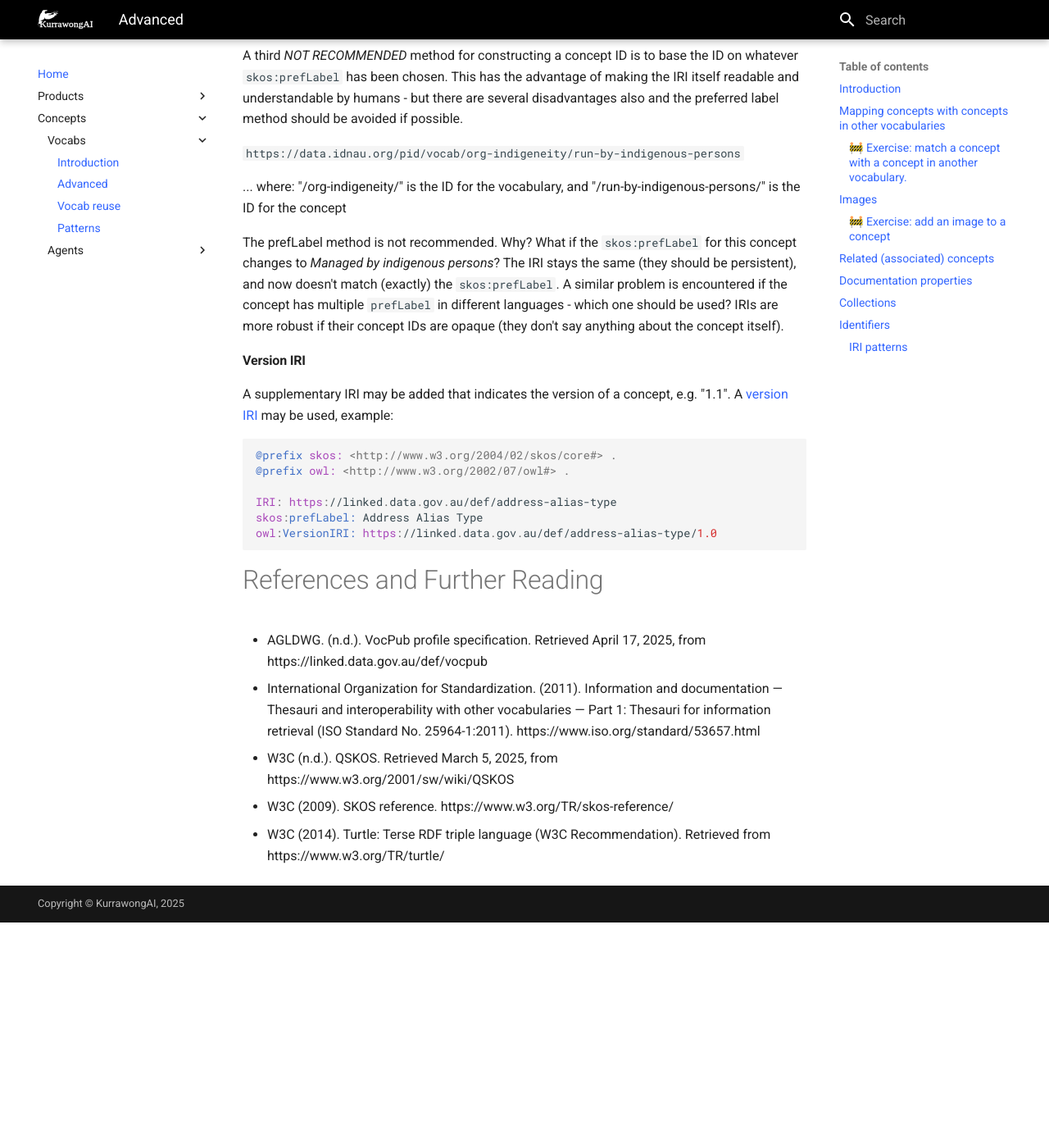
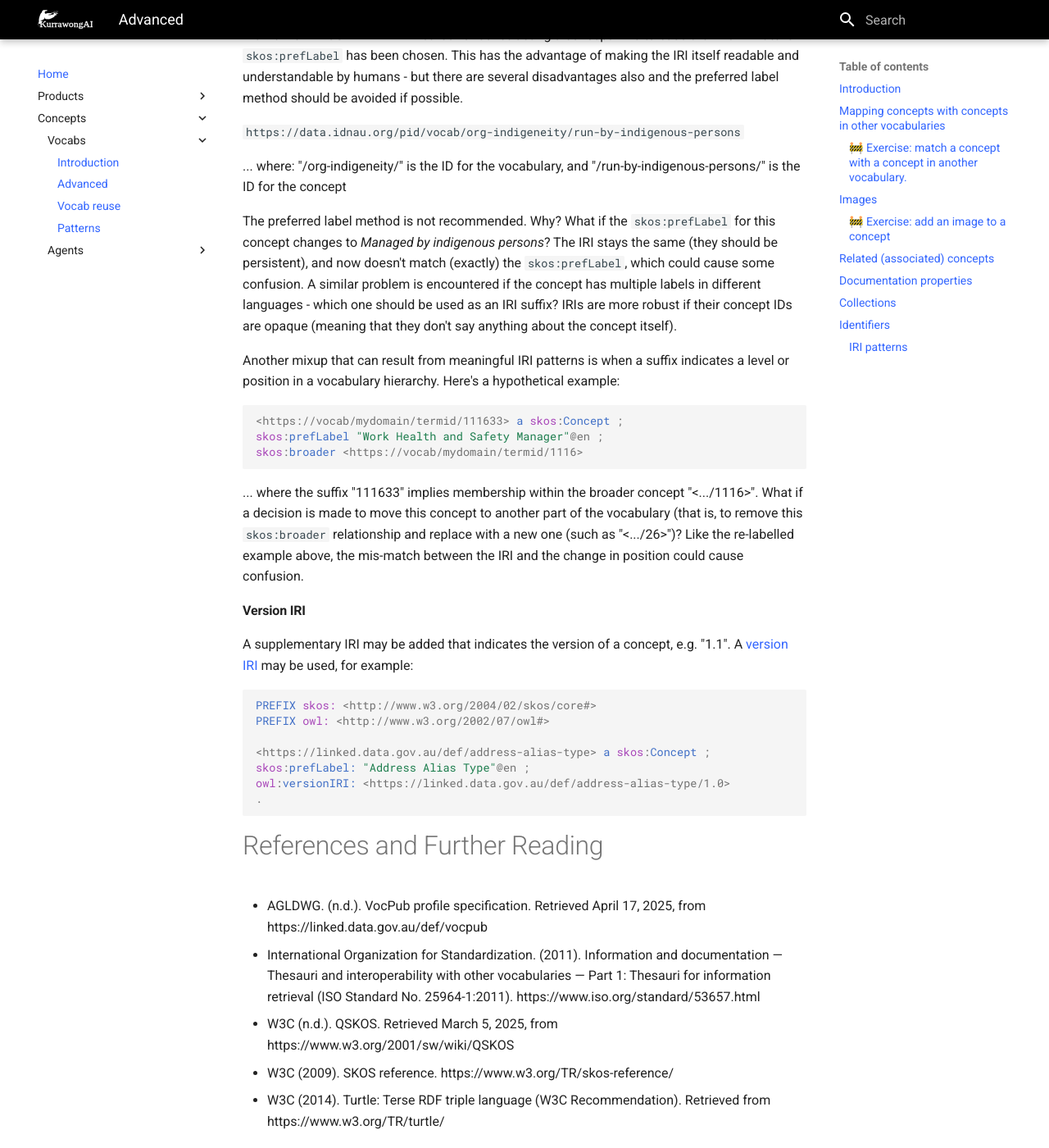
Before and after one commit to Kurrawong/docs, an MkDocs documentation site: the page built from docs/concepts/vocabs/creation.md, in a window 1280 px wide and 1400 px high, scrolled down 6144 px. Shown: the whole window at 82% size. Built offline with MkDocs 1.6.1 and Material for MkDocs 9.7.7, drawn with Linux system fonts in a browser that asks for light colours; before the commit the page ends 7269 px from its top, so only the background shows below that; some of the changed text lies outside the part shown.

Commit message:
Update creation.md

````diff
--- a/docs/concepts/vocabs/creation.md
+++ b/docs/concepts/vocabs/creation.md
@@ -105,7 +105,7 @@
 
 - A `skos:note` - a note can say anything! If appropriate, use the following properties instead that have clearer semantics: `skos:changeNote`, `skos:definition`, `skos:editorialNote`, `skos:example`, or `skos:historyNote`
 - A `skos:changeNote` - you can indicate a change to a label, or even a changed relationship to another concept.
-- A 'skos:definition' - this field is mandatory in VocPub for all `skos:Concept`, `skos:ConceptScheme` and `skos:Collection` instances.
+- A `skos:definition` - this field is mandatory in VocPub for all `skos:Concept`, `skos:ConceptScheme` and `skos:Collection` instances.
 - A `skos:editorialNote` - similar to `skos:ChangeNote` but perhaps for internal use only, such as "Fixed typo [date]" or "review by [date]".
 - A `skos:example` - indicate some thing in the world that exemplifies the concept - this might be any kind of information resource, but references to images is not usually expected in Documentation properties (see [#images] to do this).
 - A `skos:historyNote` - this property must be used to indicate the origins of a `skos:ConceptScheme` or a `skos:Collection`, where the origin cannot be indicated with an IRI (so with a textual reference, e.g. (this vocabulary / collection was created for purpose X by project Y on behalf of agency Z"). For a skos:Concept, the same rules apply if the concept origin is NOT from within its `skos:ConceptScheme`, e.g. "this Concept originated in Vocabulary X, added here [date]".
@@ -179,19 +179,30 @@
 "/org-indigeneity/" is the ID for the vocabulary, and
 "/run-by-indigenous-persons/" is the ID for the concept
 
-The prefLabel method is not recommended. Why? What if the `skos:prefLabel` for this concept changes to _Managed by indigenous persons_? The IRI stays the same (they should be persistent), and now doesn't match (exactly) the ``skos:prefLabel``. A similar problem is encountered if the concept has multiple ``prefLabel`` in different languages - which one should be used? IRIs are more robust if their concept IDs are opaque (they don't say anything about the concept itself).
+The preferred label method is not recommended. Why? What if the `skos:prefLabel` for this concept changes to _Managed by indigenous persons_? The IRI stays the same (they should be persistent), and now doesn't match (exactly) the `skos:prefLabel`, which could cause some confusion. A similar problem is encountered if the concept has multiple labels in different languages - which one should be used as an IRI suffix? IRIs are more robust if their concept IDs are opaque (meaning that they don't say anything about the concept itself).
+
+Another mixup that can result from meaningful IRI patterns is when a suffix indicates a level or position in a vocabulary hierarchy. Here's a hypothetical example:
+
+```turtle
+<https://vocab/mydomain/termid/111633> a skos:Concept ;
+skos:prefLabel "Work Health and Safety Manager"@en ;
+skos:broader <https://vocab/mydomain/termid/1116>
+```
+
+... where the suffix "111633" implies membership within the broader concept "<.../1116>". What if a decision is made to move this concept to another part of the vocabulary (that is, to remove this `skos:broader` relationship and replace with a new one (such as "<.../26>")? Like the re-labelled example above, the mis-match between the IRI and the change in position could cause confusion.
 
 #### Version IRI
 
-A supplementary IRI may be added that indicates the version of a concept, e.g. "1.1". A [version IRI](https://www.w3.org/2002/07/owl#versionIRI) may be used, example:
+A supplementary IRI may be added that indicates the version of a concept, e.g. "1.1". A [version IRI](https://www.w3.org/2002/07/owl#versionIRI) may be used, for example:
 
 ```turtle
-@prefix skos: <http://www.w3.org/2004/02/skos/core#> .
-@prefix owl: <http://www.w3.org/2002/07/owl#> .
+PREFIX skos: <http://www.w3.org/2004/02/skos/core#>
+PREFIX owl: <http://www.w3.org/2002/07/owl#>
 
-IRI: https://linked.data.gov.au/def/address-alias-type
-skos:prefLabel: Address Alias Type
-owl:VersionIRI: https://linked.data.gov.au/def/address-alias-type/1.0
+<https://linked.data.gov.au/def/address-alias-type> a skos:Concept ;
+skos:prefLabel: "Address Alias Type"@en ;
+owl:versionIRI: <https://linked.data.gov.au/def/address-alias-type/1.0>
+.
 ```
 
 # References and Further Reading
````
Also changed, not shown: other parts of docs/concepts/vocabs/creation.md (+1 -1 lines).
